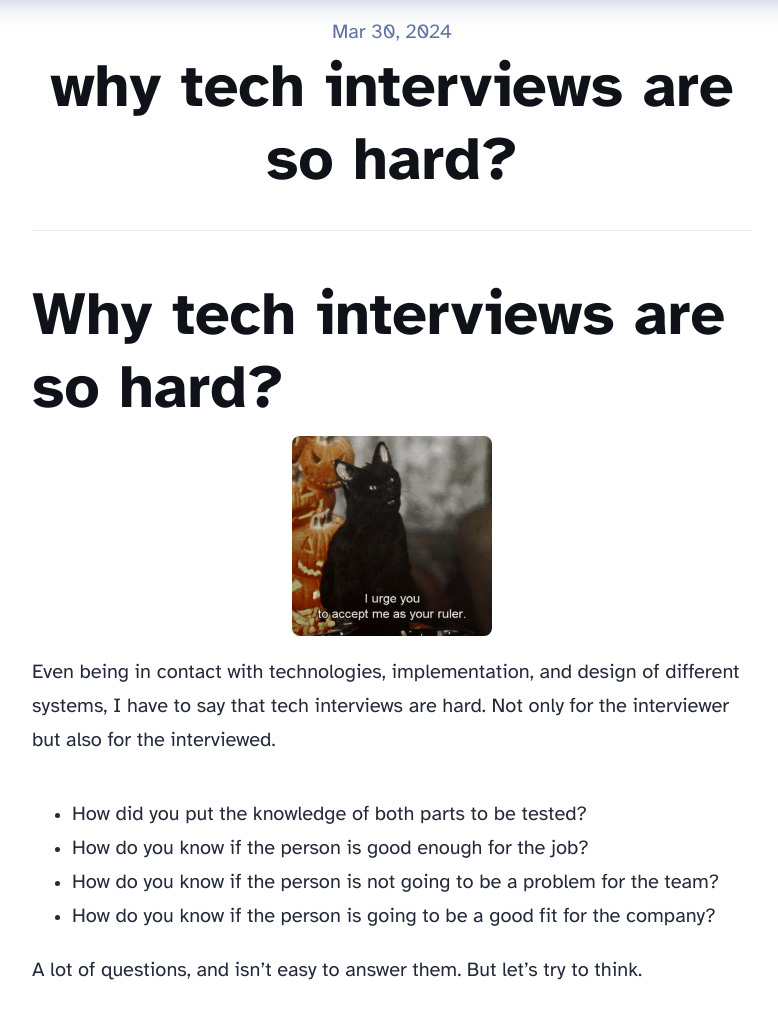
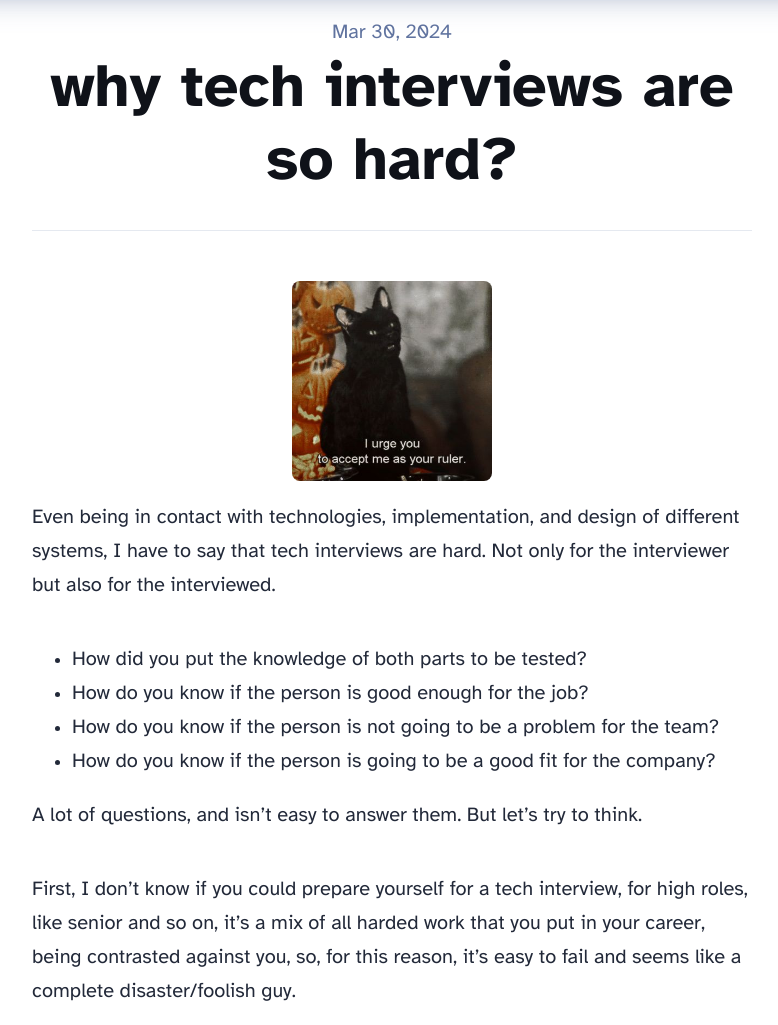
Before and after one commit to perebaj/perebaj.github.io, an Astro site: page /blog/why-tech-interviews-are-so-hard in a window 1280 px wide. Shown: the part 665-1690 px from the top of the page, without its empty margins (248-1026 px from the left). Built offline with nearby package versions, Linux system fonts and the light colour scheme; Astro itself is replaced by a stand-in of ours.

Commit message:
:bug: fix: title

```diff
--- a/src/content/blog/why-tech-interviews-are-so-hard.md
+++ b/src/content/blog/why-tech-interviews-are-so-hard.md
@@ -4,8 +4,6 @@ pubDate: 2024-03-30 18:42:11
 description: ''
 heroImage: '/blog-placeholder-2.jpg'
 ---
-
-# Why tech interviews are so hard?
 
 <div style="display: flex; justify-content: center;">
 <img src="/techinterviews.png" alt="prs" style="width:200px;"/>
```
